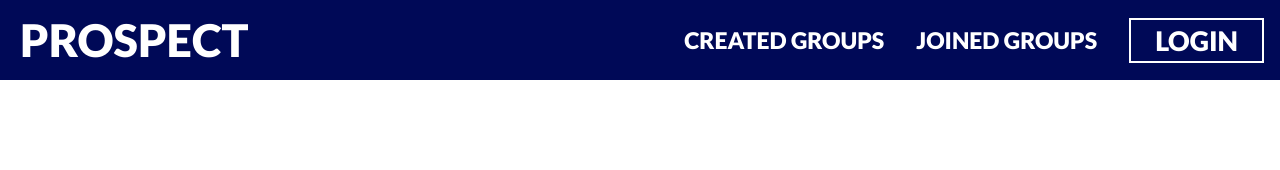
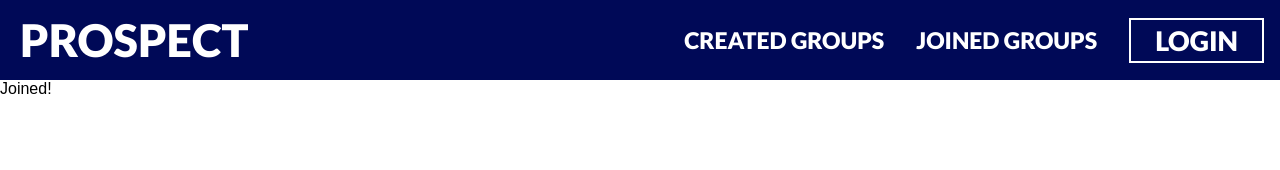
Before and after one commit to LandonSDolvin/D1-Coders, a React (Create React App) app: page /joinedgroups in a window 1280 px wide. Shown: the top 170 px of the page. Built offline with nearby package versions, Linux system fonts and the light colour scheme.

Commit message:
created joined groups component

```diff
--- a/src/App.js
+++ b/src/App.js
@@ -1,16 +1,15 @@
 import React from "react";
+import { BrowserRouter as Router, Routes, Route } from "react-router-dom";
 import Navbar from "./components/Navbar";
-import { BrowserRouter as Router, Routes, Route } from "react-router-dom";
+import JoinedGroups from "./components/pages/JoinedGroups";
 import "./App.css";
 
 function App() {
   return (
     <>
       <Router>
-        <Navbar />
-        <Routes>
-          <Route path="/" exact />
-        </Routes>
+        <Navbar/>
+        <JoinedGroups path="/joinedgroups" component={JoinedGroups} />
       </Router>
     </>
   );
--- a/src/components/Navbar.js
+++ b/src/components/Navbar.js
@@ -33,7 +33,7 @@ function Navbar() {
               </Link>
             </div>
             <div className="navbar-item">
-              <Link to="/joined-groups" className="nav-links">
+              <Link to="/joinedgroups" className="nav-links">
                 <div className="navbar-item-text">JOINED GROUPS</div>
               </Link>
             </div>
--- /dev/null
+++ b/src/components/pages/JoinedGroups.js
@@ -0,0 +1,9 @@
+import React from "react";
+
+function JoinedGroups(){
+    return(
+        <div> Joined! </div>
+    )
+}
+
+export default JoinedGroups
```
